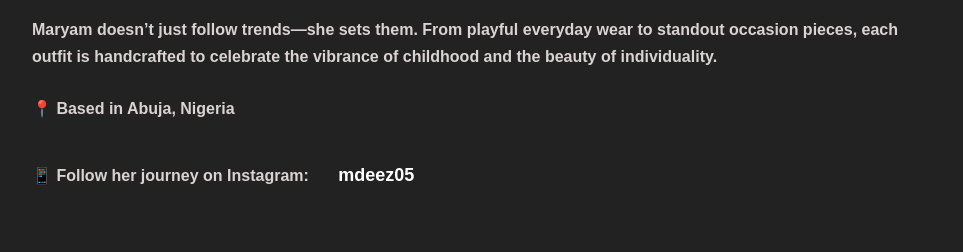
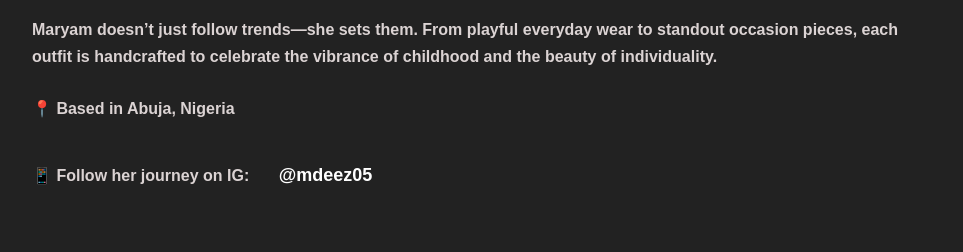
Before and after one commit to Mmdyz/TinyTribeNG, a plain HTML site: page index.html in a window 1280 px wide. Shown: the part 1560-1812 px from the top of the page, without its empty margins (158-1121 px from the left). Drawn offline with nearby package versions, Linux system fonts and the light colour scheme; files whose address does not match are found by name.

Commit message:
Update index.html

```diff
--- a/index.html
+++ b/index.html
@@ -183,7 +183,7 @@
 
       <div class="mt-6">
         <p class="font-semibold">📍 Based in Abuja, Nigeria</p>
-        <p class="font-semibold">📱 Follow her journey on Instagram: <a href="https://www.instagram.com/mdeez05?igsh=ZXBsYWVkcDI3eTVr" target="_blank" class="text-pink-600 hover:underline">mdeez05</a></p>
+        <p class="font-semibold">📱 Follow her journey on IG: <a href="https://www.instagram.com/mdeez05?igsh=ZXBsYWVkcDI3eTVr" target="_blank" class="text-pink-600 hover:underline">@mdeez05</a></p>
       </div>
     </div>
   </div>
```
